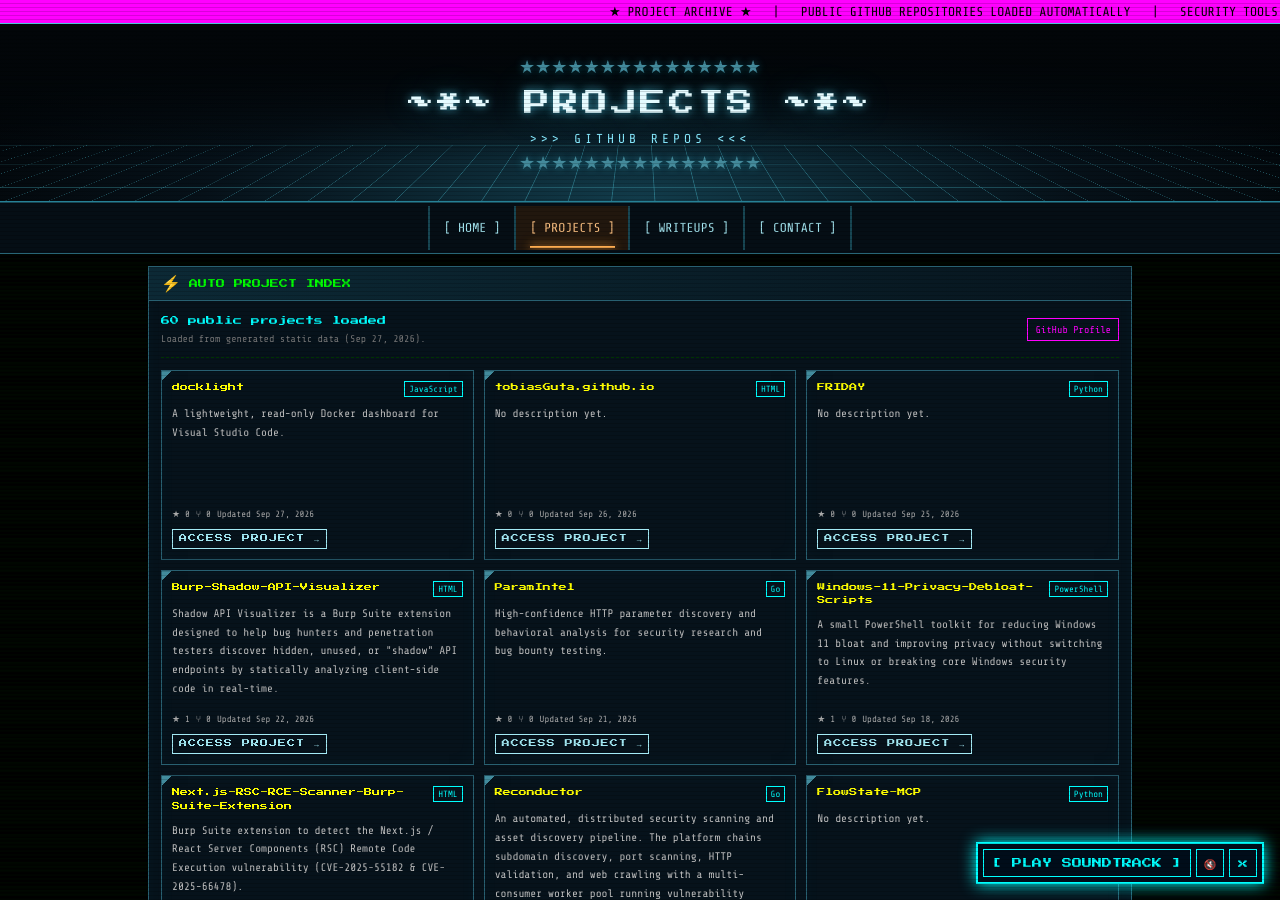
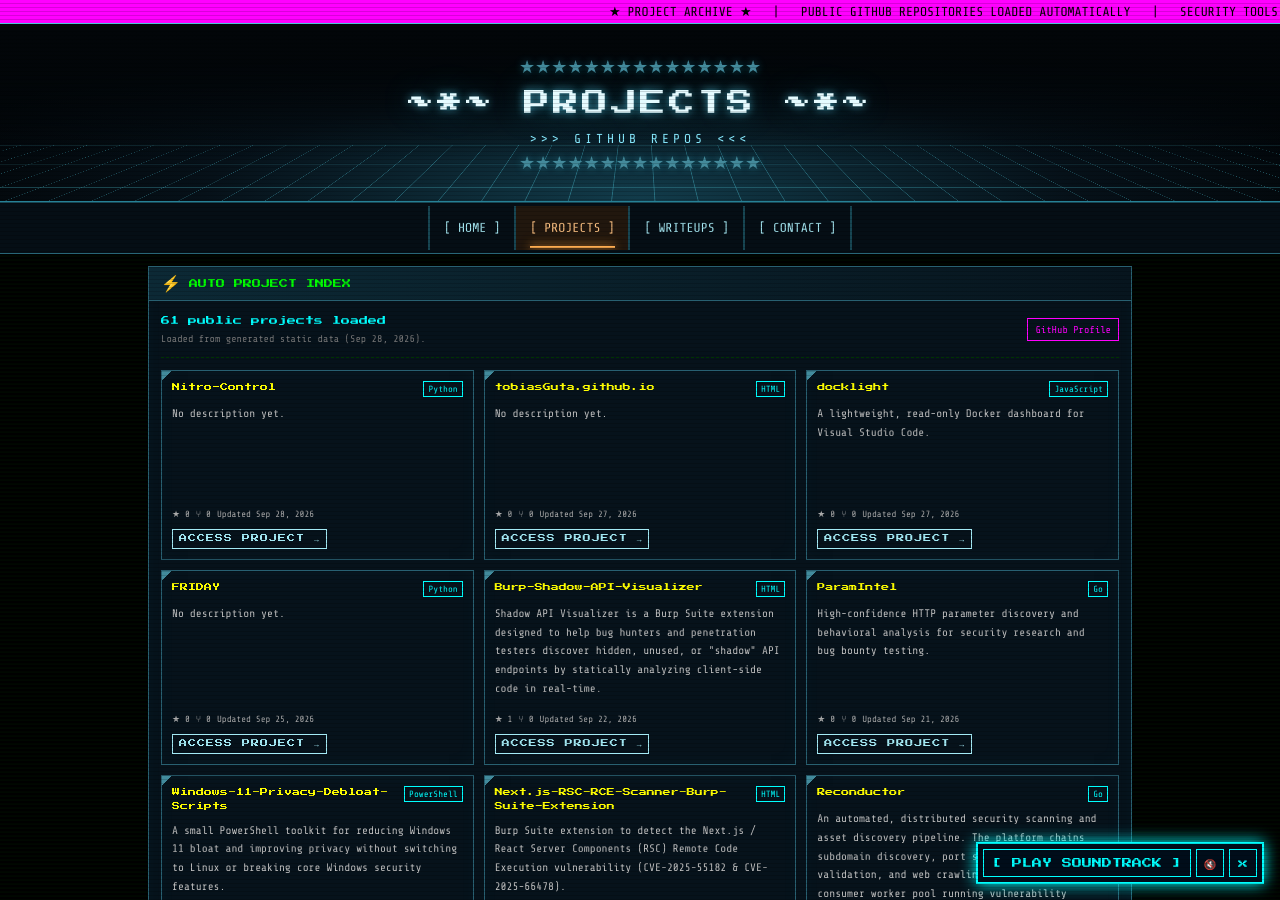
Before and after one commit to tobiasGuta/tobiasGuta.github.io, a Jekyll site: the page built from projects.html, in a window 1280 px wide and 900 px high. Built offline with Jekyll 4.4.1, drawn with Linux system fonts in a browser that asks for light colours; part of the change alters nothing that is shown.

Commit message:
Update generated project data

```diff
--- a/assets/data/projects.json
+++ b/assets/data/projects.json
@@ -1,18 +1,18 @@
 {
   "owner": "tobiasGuta",
   "source": "github_api",
-  "generated_at": "2026-09-27T13:56:38.806618+00:00",
+  "generated_at": "2026-09-28T16:44:23.485029+00:00",
   "projects": [
     {
-      "name": "docklight",
-      "description": "A lightweight, read-only Docker dashboard for Visual Studio Code.",
-      "html_url": "https://github.com/tobiasGuta/docklight",
+      "name": "Nitro-Control",
+      "description": null,
+      "html_url": "https://github.com/tobiasGuta/Nitro-Control",
       "homepage": null,
-      "language": "JavaScript",
+      "language": "Python",
       "topics": [],
       "stargazers_count": 0,
       "forks_count": 0,
-      "updated_at": "2026-09-27T02:41:40Z",
+      "updated_at": "2026-09-28T01:03:13Z",
       "fork": false,
       "archived": false
     },
@@ -25,7 +25,20 @@
       "topics": [],
       "stargazers_count": 0,
       "forks_count": 0,
-      "updated_at": "2026-09-26T13:03:42Z",
+      "updated_at": "2026-09-27T13:56:43Z",
+      "fork": false,
+      "archived": false
+    },
+    {
+      "name": "docklight",
+      "description": "A lightweight, read-only Docker dashboard for Visual Studio Code.",
+      "html_url": "https://github.com/tobiasGuta/docklight",
+      "homepage": null,
+      "language": "JavaScript",
+      "topics": [],
+      "stargazers_count": 0,
+      "forks_count": 0,
+      "updated_at": "2026-09-27T02:41:40Z",
       "fork": false,
       "archived": false
     },
```
